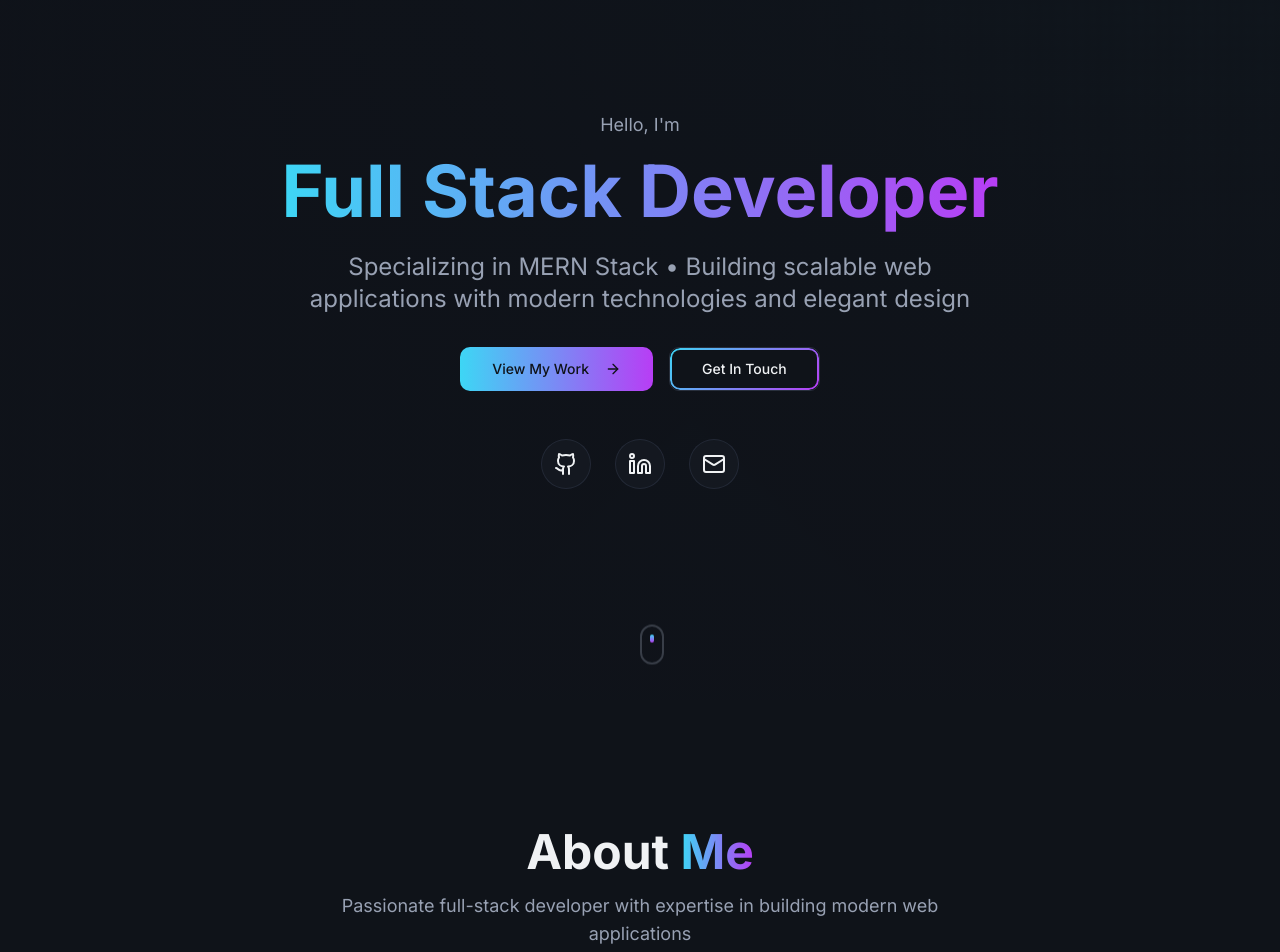
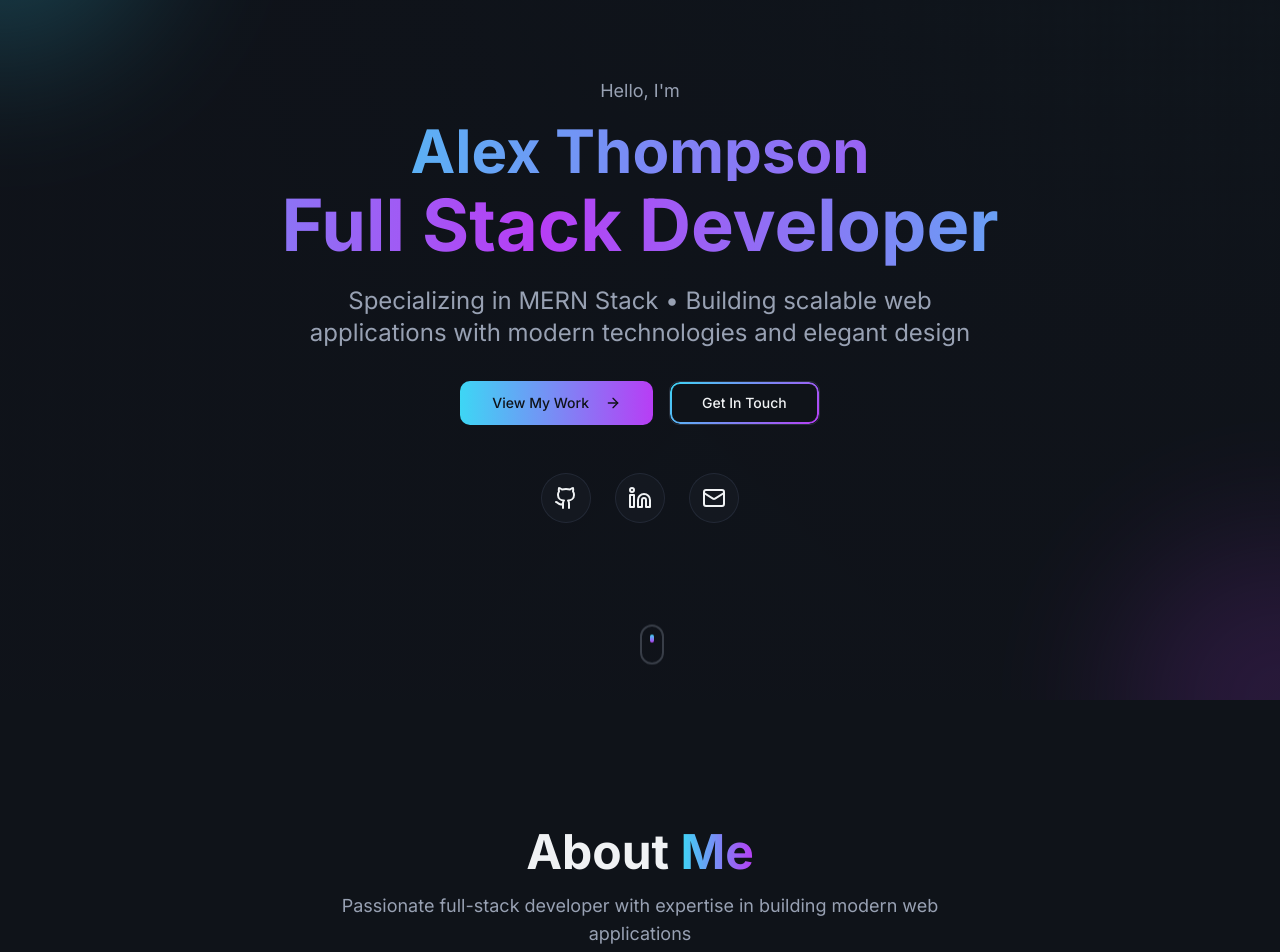
Before and after one commit to 3laa-812/myPortfolio, a React (Vite) app: page / in a window 1280 px wide. Shown: the part 100-1052 px from the top of the page. Built offline with nearby package versions, Linux system fonts and the light colour scheme; the HTML template or start-up script is replaced by a standard one.

Commit message:
feat: Add interactive background and animations

```diff
--- a/src/components/Hero.tsx
+++ b/src/components/Hero.tsx
@@ -1,8 +1,30 @@
 import { ArrowRight, Github, Linkedin, Mail } from "lucide-react";
 import { Button } from "@/components/ui/button";
 import heroBg from "@/assets/hero-bg.jpg";
+import { useEffect, useRef, useState } from "react";
 
 const Hero = () => {
+  const [mousePosition, setMousePosition] = useState({ x: 0, y: 0 });
+  const heroRef = useRef<HTMLDivElement>(null);
+
+  useEffect(() => {
+    const handleMouseMove = (e: MouseEvent) => {
+      if (heroRef.current) {
+        const rect = heroRef.current.getBoundingClientRect();
+        const x = (e.clientX - rect.left) / rect.width;
+        const y = (e.clientY - rect.top) / rect.height;
+        setMousePosition({ x, y });
+      }
+    };
+
+    const heroElement = heroRef.current;
+    heroElement?.addEventListener("mousemove", handleMouseMove);
+
+    return () => {
+      heroElement?.removeEventListener("mousemove", handleMouseMove);
+    };
+  }, []);
+
   const scrollToSection = (id: string) => {
     const element = document.getElementById(id);
     element?.scrollIntoView({ behavior: "smooth" });
@@ -10,10 +32,11 @@ const Hero = () => {
 
   return (
     <section
+      ref={heroRef}
       id="hero"
       className="relative min-h-screen flex items-center justify-center overflow-hidden"
     >
-      {/* Background */}
+      {/* Interactive Background */}
       <div className="absolute inset-0 z-0">
         <img
           src={heroBg}
@@ -21,6 +44,26 @@ const Hero = () => {
           className="w-full h-full object-cover opacity-20"
         />
         <div className="absolute inset-0 bg-gradient-to-b from-background/80 via-background/90 to-background" />
+
+        {/* Interactive Gradient Orbs */}
+        <div
+          className="absolute w-96 h-96 rounded-full blur-3xl opacity-30 transition-all duration-500 ease-out"
+          style={{
+            background: `radial-gradient(circle, hsl(var(--gradient-start)), transparent)`,
+            left: `${mousePosition.x * 100}%`,
+            top: `${mousePosition.y * 100}%`,
+            transform: `translate(-50%, -50%)`,
+          }}
+        />
+        <div
+          className="absolute w-96 h-96 rounded-full blur-3xl opacity-20 transition-all duration-700 ease-out"
+          style={{
+            background: `radial-gradient(circle, hsl(var(--gradient-end)), transparent)`,
+            left: `${(1 - mousePosition.x) * 100}%`,
+            top: `${(1 - mousePosition.y) * 100}%`,
+            transform: `translate(-50%, -50%)`,
+          }}
+        />
       </div>
 
       {/* Content */}
@@ -28,8 +71,11 @@ const Hero = () => {
         <div className="max-w-4xl mx-auto text-center">
           <div className="animate-fade-in-up">
             <p className="text-muted-foreground mb-4 text-lg">Hello, I'm</p>
+            <h2 className="text-4xl md:text-6xl font-bold mb-2 gradient-text">
+              Alex Thompson
+            </h2>
             <h1 className="text-5xl md:text-7xl font-bold mb-6">
-              <span className="gradient-text">Full Stack Developer</span>
+              <span className="animated-gradient-text">Full Stack Developer</span>
             </h1>
             <p className="text-xl md:text-2xl text-muted-foreground mb-8 max-w-2xl mx-auto">
               Specializing in MERN Stack • Building scalable web applications
--- a/src/index.css
+++ b/src/index.css
@@ -105,6 +105,29 @@ All colors MUST be HSL.
     @apply bg-gradient-to-r from-[hsl(var(--gradient-start))] to-[hsl(var(--gradient-end))] bg-clip-text text-transparent;
   }
 
+  .animated-gradient-text {
+    background: linear-gradient(
+      90deg,
+      hsl(var(--gradient-start)),
+      hsl(var(--gradient-end)),
+      hsl(var(--gradient-start))
+    );
+    background-size: 200% 100%;
+    -webkit-background-clip: text;
+    background-clip: text;
+    -webkit-text-fill-color: transparent;
+    animation: gradient-shift 3s ease infinite;
+  }
+
+  @keyframes gradient-shift {
+    0%, 100% {
+      background-position: 0% 50%;
+    }
+    50% {
+      background-position: 100% 50%;
+    }
+  }
+
   .gradient-border {
     position: relative;
   }
```
